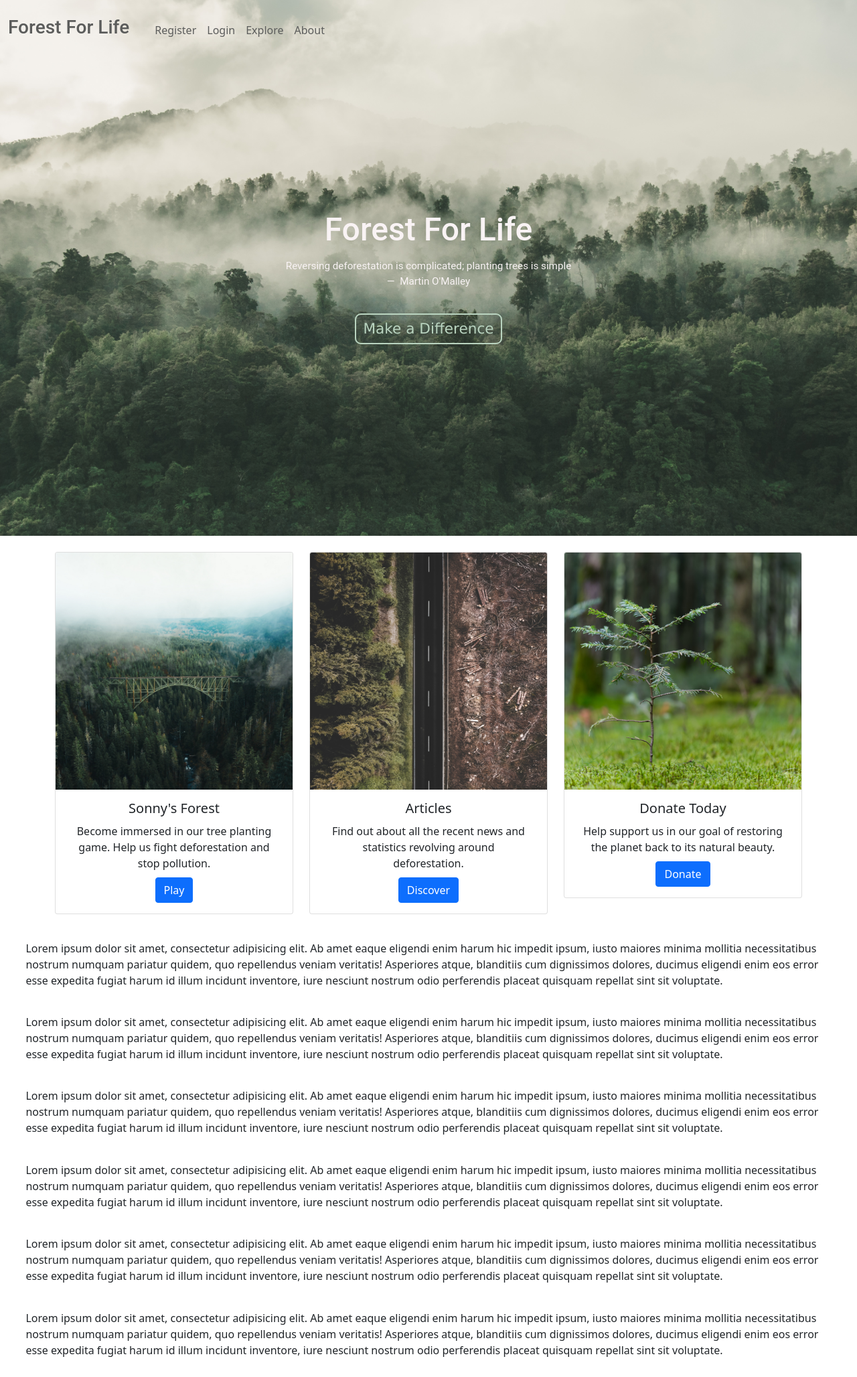
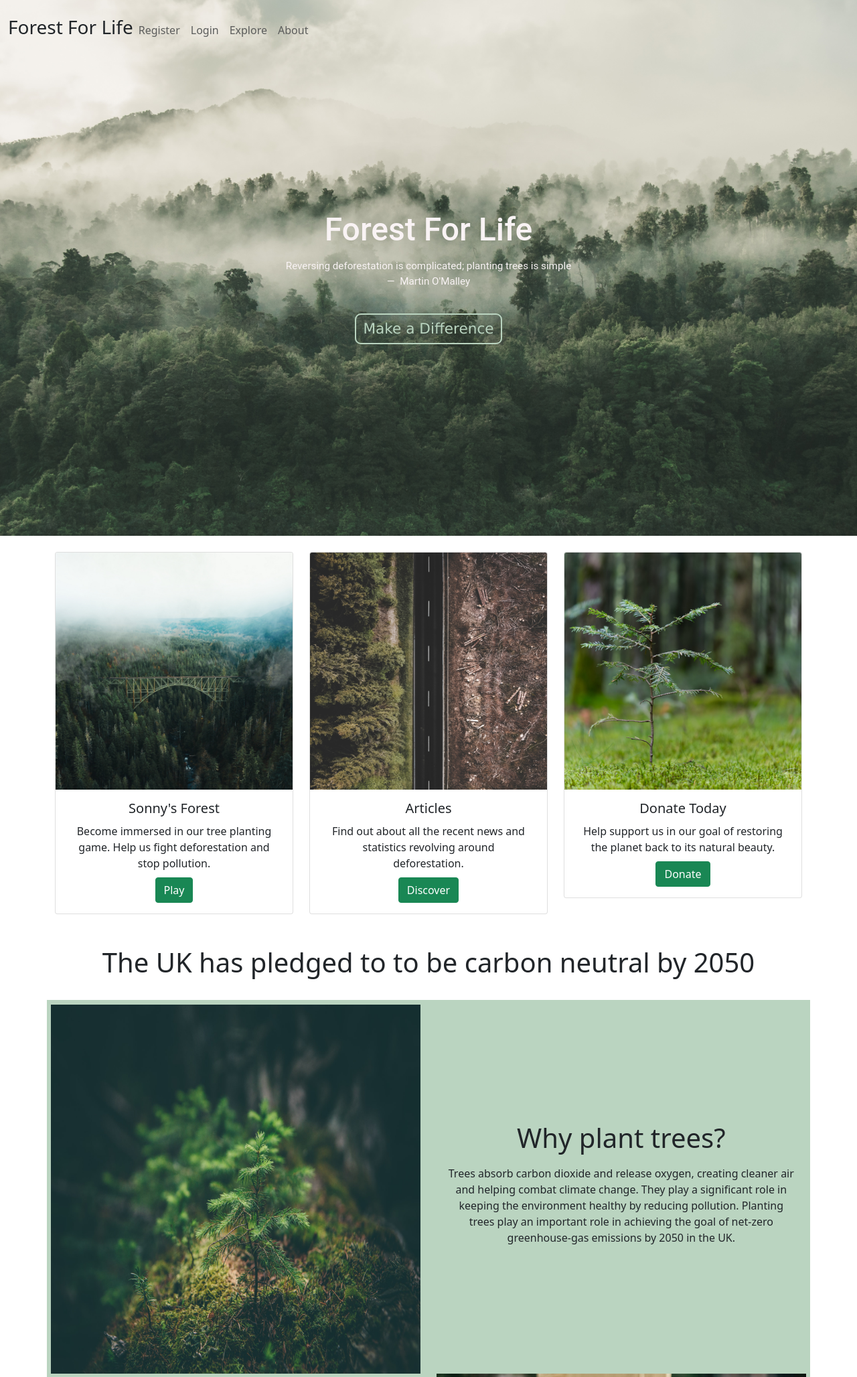
Before and after one commit to benlongcroft/ForestForLife, a Django app: page / in a window 1280 px wide. Shown: the top 2056 px of the page at 67% size. Run offline with Django 3.2, Linux system fonts and the light colour scheme; some libraries are stand-ins or nearby versions.

Commit message:
Redesign lower home page content
Adding informative text and various images

```diff
--- a/static/forestforlife/css/index.css
+++ b/static/forestforlife/css/index.css
@@ -30,7 +30,7 @@
     color: #000;
 }
 
-h3{
+.intro .h3{
     padding-right: 30px;
     color: #5b5c5b;
     font-family: "Roboto", "Lucida Grande", "DejaVu Sans", "Bitstream Vera Sans", Verdana, Arial, sans-serif;
@@ -80,3 +80,8 @@
 p {
     margin: 3%;
 }
+
+.lower {
+    background: #bad4c0;
+    padding: 0.5%;
+}
--- a/templates/index.html
+++ b/templates/index.html
@@ -57,7 +57,7 @@
                     <div class="card-body">
                         <h5 class="card-title">Sonny's Forest</h5>
                         <p class="card-text">Become immersed in our tree planting game. Help us fight deforestation and stop pollution.</p>
-                        <a href="/sonnygame" class="btn btn-primary">Play</a>
+                        <a href="/sonnygame" class="btn btn-success">Play</a>
                     </div>
                 </div>
             </div>
@@ -67,7 +67,7 @@
                     <div class="card-body">
                         <h5 class="card-title">Articles</h5>
                         <p class="card-text">Find out about all the recent news and statistics revolving around deforestation.</p>
-                        <a href="/explore" class="btn btn-primary">Discover</a>
+                        <a href="/explore" class="btn btn-success">Discover</a>
                     </div>
                 </div>
             </div>
@@ -77,42 +77,58 @@
                     <div class="card-body">
                         <h5 class="card-title">Donate Today</h5>
                         <p class="card-text">Help support us in our goal of restoring the planet back to its natural beauty.</p>
-                        <a href="/support/donate" class="btn btn-primary">Donate</a>
+                        <a href="/support/donate" class="btn btn-success">Donate</a>
                     </div>
                 </div>
             </div>
         </div>
     </div>
 
-    <p>Lorem ipsum dolor sit amet, consectetur adipisicing elit. Ab amet eaque eligendi enim harum hic impedit ipsum,
-        iusto maiores minima mollitia necessitatibus nostrum numquam pariatur quidem, quo repellendus veniam
-        veritatis! Asperiores atque, blanditiis cum dignissimos dolores, ducimus eligendi enim eos error esse expedita fugiat harum
-        id illum incidunt inventore, iure nesciunt nostrum odio perferendis placeat quisquam repellat sint sit
-        voluptate.</p>
-    <p>Lorem ipsum dolor sit amet, consectetur adipisicing elit. Ab amet eaque eligendi enim harum hic impedit ipsum,
-        iusto maiores minima mollitia necessitatibus nostrum numquam pariatur quidem, quo repellendus veniam
-        veritatis! Asperiores atque, blanditiis cum dignissimos dolores, ducimus eligendi enim eos error esse expedita fugiat harum
-        id illum incidunt inventore, iure nesciunt nostrum odio perferendis placeat quisquam repellat sint sit
-        voluptate.</p>
-    <p>Lorem ipsum dolor sit amet, consectetur adipisicing elit. Ab amet eaque eligendi enim harum hic impedit ipsum,
-        iusto maiores minima mollitia necessitatibus nostrum numquam pariatur quidem, quo repellendus veniam
-        veritatis! Asperiores atque, blanditiis cum dignissimos dolores, ducimus eligendi enim eos error esse expedita fugiat harum
-        id illum incidunt inventore, iure nesciunt nostrum odio perferendis placeat quisquam repellat sint sit
-        voluptate.</p>
-    <p>Lorem ipsum dolor sit amet, consectetur adipisicing elit. Ab amet eaque eligendi enim harum hic impedit ipsum,
-        iusto maiores minima mollitia necessitatibus nostrum numquam pariatur quidem, quo repellendus veniam
-        veritatis! Asperiores atque, blanditiis cum dignissimos dolores, ducimus eligendi enim eos error esse expedita fugiat harum
-        id illum incidunt inventore, iure nesciunt nostrum odio perferendis placeat quisquam repellat sint sit
-        voluptate.</p>
-    <p>Lorem ipsum dolor sit amet, consectetur adipisicing elit. Ab amet eaque eligendi enim harum hic impedit ipsum,
-        iusto maiores minima mollitia necessitatibus nostrum numquam pariatur quidem, quo repellendus veniam
-        veritatis! Asperiores atque, blanditiis cum dignissimos dolores, ducimus eligendi enim eos error esse expedita fugiat harum
-        id illum incidunt inventore, iure nesciunt nostrum odio perferendis placeat quisquam repellat sint sit
-        voluptate.</p>
-    <p>Lorem ipsum dolor sit amet, consectetur adipisicing elit. Ab amet eaque eligendi enim harum hic impedit ipsum,
-        iusto maiores minima mollitia necessitatibus nostrum numquam pariatur quidem, quo repellendus veniam
-        veritatis! Asperiores atque, blanditiis cum dignissimos dolores, ducimus eligendi enim eos error esse expedita fugiat harum
-        id illum incidunt inventore, iure nesciunt nostrum odio perferendis placeat quisquam repellat sint sit
-        voluptate.</p>
+    <br>
+    <br>
+
+    <h4 class="display-6 text-center">The UK has pledged to to be carbon neutral by 2050</h4>
+
+    <br>
+
+    <div class="lower container">
+        <div class="row text-center align-items-center">
+            <div class="col-sm-12 col-md-6 col-lg-6 order-2 order-md-1">
+                <img class="img-fluid" src="{% static 'forestforlife/img/hp_tree.jpg' %}" alt="">
+            </div>
+            <div class="col-sm-12 col-md-6 col-lg-6 lower-text order-1 order-md-2">
+                <h1>Why plant trees?</h1>
+                <p>Trees absorb carbon dioxide and release oxygen, creating cleaner air and helping combat climate
+                    change. They play a significant role in keeping the environment healthy by reducing pollution.
+                    Planting trees play an important role in achieving the goal of net-zero greenhouse-gas emissions by
+                    2050 in the UK.</p>
+            </div>
+        </div>
+        <div class="row text-center align-items-center">
+            <div class="col-sm-12 col-md-6 col-lg-6 lower-text">
+                <h1>Is climate change real?</h1>
+                <p>Scientific evidence for climate change is unequivocal. Ranging from the planets average surface
+                 temperature rising around 1.18 degrees Celsius since the late 19th century, to the global sea level
+                 rising around 8 inches in the last century; a change needs to occur. Climate change is showing no signs
+                 of stopping,we need to make a stand.</p>
+            </div>
+            <div class="col-sm-12 col-md-6 col-lg-6">
+                <img class="img-fluid" src="{% static 'forestforlife/img/hp_climate.jpg' %}" alt="">
+            </div>
+        </div>
+        <div class="row text-center align-items-center">
+            <div class="col-sm-12 col-md-6 col-lg-6 order-2 order-md-1">
+                <img class="img-fluid" src="{% static 'forestforlife/img/hp_deforest.jpg' %}" alt="">
+            </div>
+            <div class="col-sm-12 col-md-6 col-lg-6 lower-text order-1 order-md-2">
+                <h1>How bad is deforestation?</h1>
+                <p>Forests cover roughly around 30 percent of the world's land area, but they are being destroyed at an
+                    alarming rate. Nearly a billion acres of forest have been destroyed over the past 30 years, with
+                    17% of the Amazonian rainforest being destroyed over the past 50 years. Deforestation affects both
+                    people and animals with eighty percent of the planets land animals and plants living within
+                    forests, threatening many species.</p>
+            </div>
+        </div>
+    </div>
 
 {% endblock %}
```
Also changed, not shown: README.md, static/forestforlife/img/hp_climate.jpg (added), static/forestforlife/img/hp_deforest.jpg (added), static/forestforlife/img/hp_tree.jpg (added).
